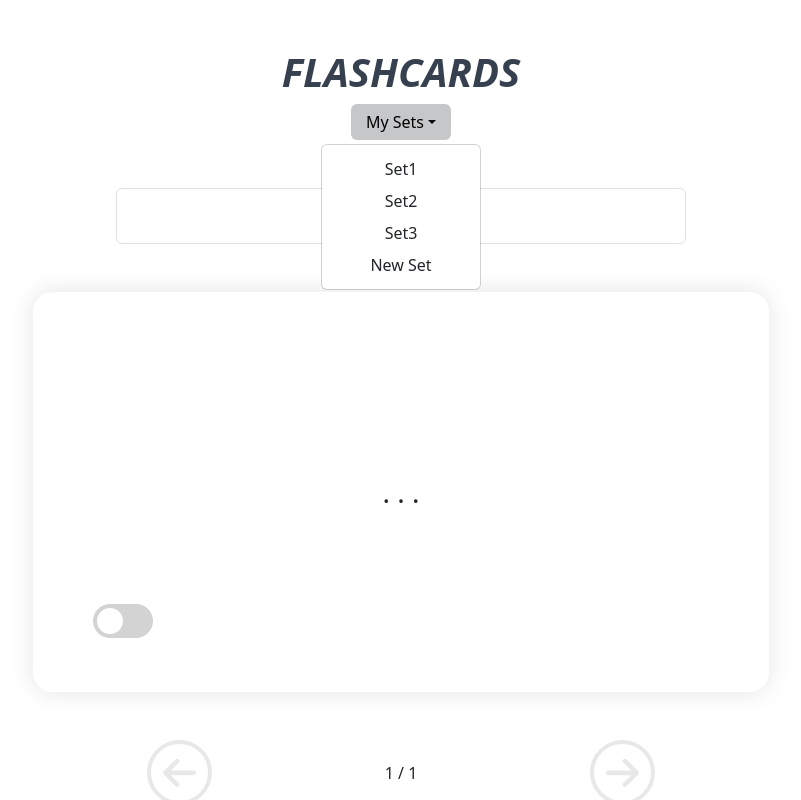
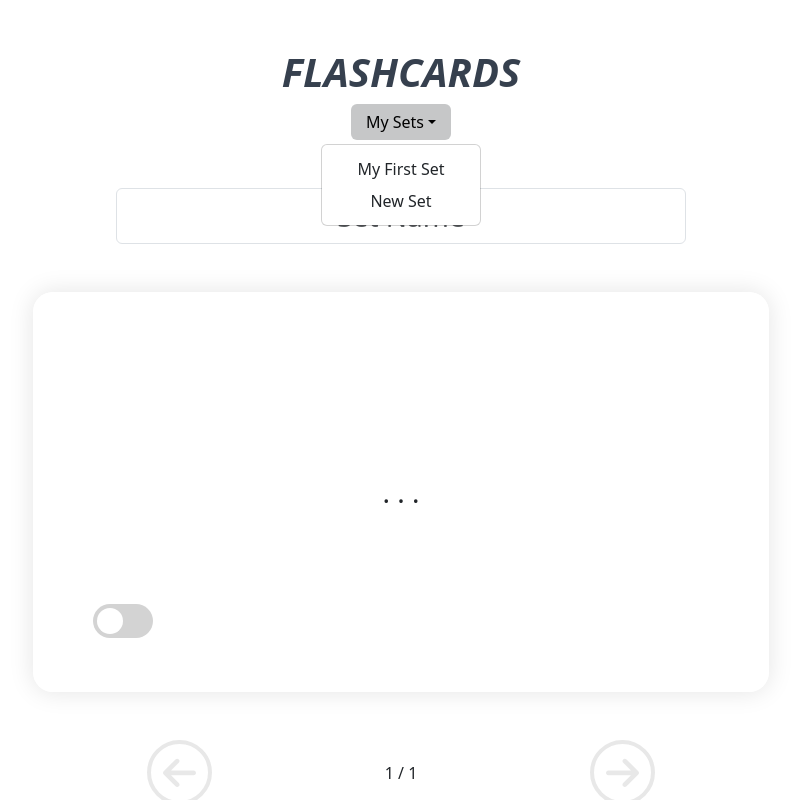
Before and after one commit to peter-tres/flashcards-project, a React (Vite) app: page / in a window 1280 px wide. Both pictures are taken after a click on the button "My Sets". Shown: the top 800 px of the page, without its empty margins (239-1040 px from the left). Built offline with nearby package versions, Linux system fonts and the light colour scheme.

Commit message:
can now add sets

```diff
--- a/src/App.jsx
+++ b/src/App.jsx
@@ -12,23 +12,28 @@ import CardInterface from './components/CardInterface'
 
 function App() {
 
-
+  let existing_sets = 0;
   const [sets, setSets] = useState(
+      existing_sets? {"Set": []}
+      :
       {
-        "Set1": [],
-        "Set2": [],
-        "Set3": []
+        "My First Set": []
       }
   );
 
+  const [selectedSet, setSelectedSet] = useState(
+    existing_sets? "TODO" : "My First Set"
+  );
 
   const addSet = (name) => {
     setSets({
       ...sets,
-      name: []
-    })
+      [name]: []
+    });
   }
 
+  console.log(selectedSet);
+  console.log(sets);
 
   return (
     <>
@@ -36,7 +41,10 @@ function App() {
     <Header/>
     <div className="row main-row d-flex">
       <div className="col-12 mb-5">
-      <ActionPanel sets={sets} setter={addSet} />
+      <ActionPanel
+      sets={sets}
+      add_to_set={addSet}
+      set_selected_set={setSelectedSet}/>
       </div>
       <div className="col-12">
       <CardInterface/>
--- a/src/components/ActionPanel.jsx
+++ b/src/components/ActionPanel.jsx
@@ -9,17 +9,16 @@ import {useState} from 'react';
 
 let nextId=0;
 
-function ActionPanel({sets, setter}){
-
+function ActionPanel({sets, add_to_set,set_selected_set}){
 
 
     const handleSelectedSet = (e) => {
         if (!e) return;
-        console.log(e);
+        set_selected_set(e)
 
     };
 
-
+    let id = Object.keys(sets).length + 1;
     return(
     <>
 
@@ -34,7 +33,10 @@ function ActionPanel({sets, setter}){
                         (key,i)=> (<Dropdown.Item className= "button-activate" key={i} eventKey={key}>{key}</Dropdown.Item>)
                         )}
 
-                    <DropdownItem onClick = { () => setter(`NewSet ${nextId++}`)} className="button-activate">New Set</DropdownItem>
+                    <DropdownItem
+                    key={`NewSet${id}`}
+                    eventKey={`NewSet${id}`}
+                    onClick = { () => add_to_set(`NewSet${id}`)} className="button-activate">New Set</DropdownItem>
                 </Dropdown.Menu>
             </Dropdown>
         </div>
```
